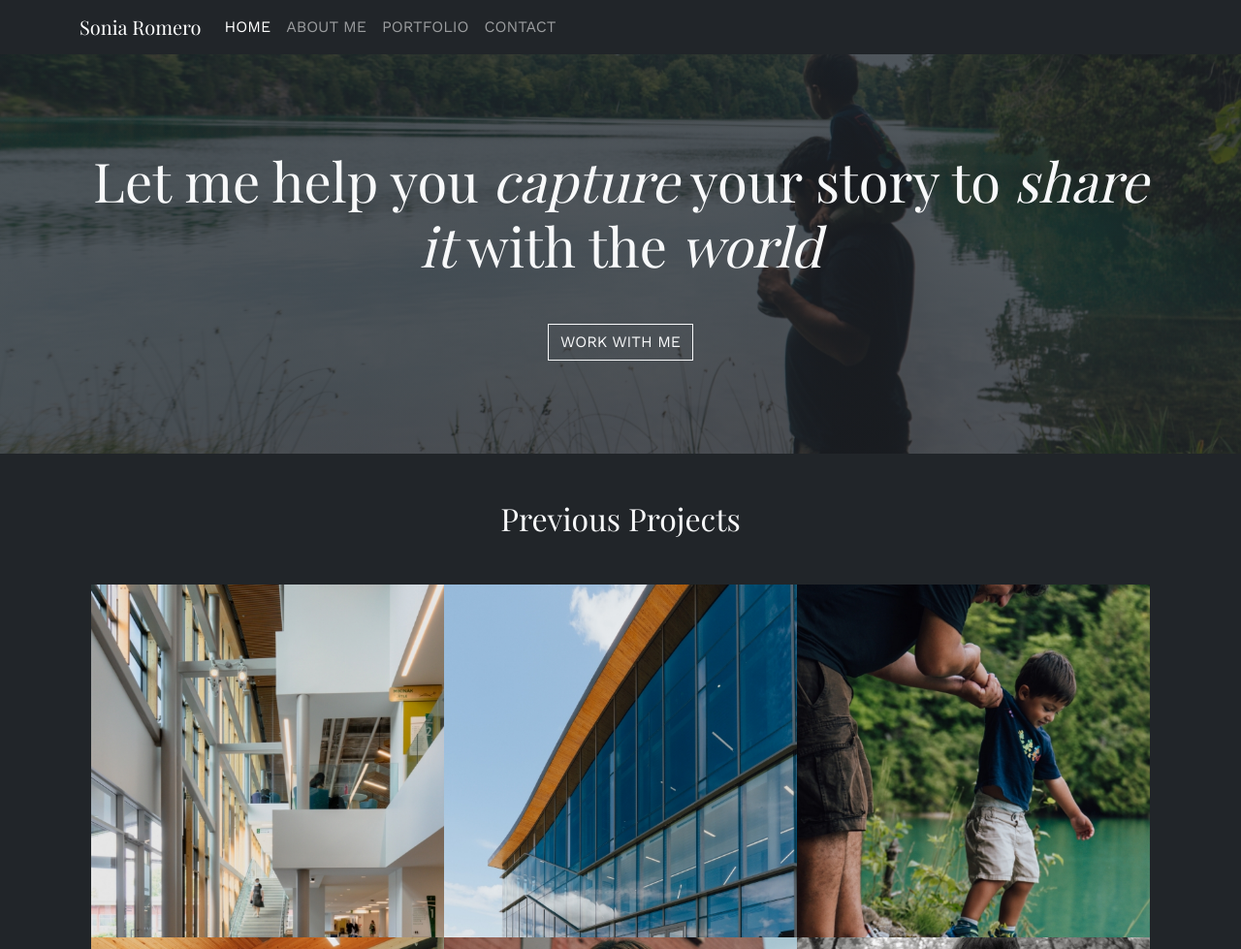
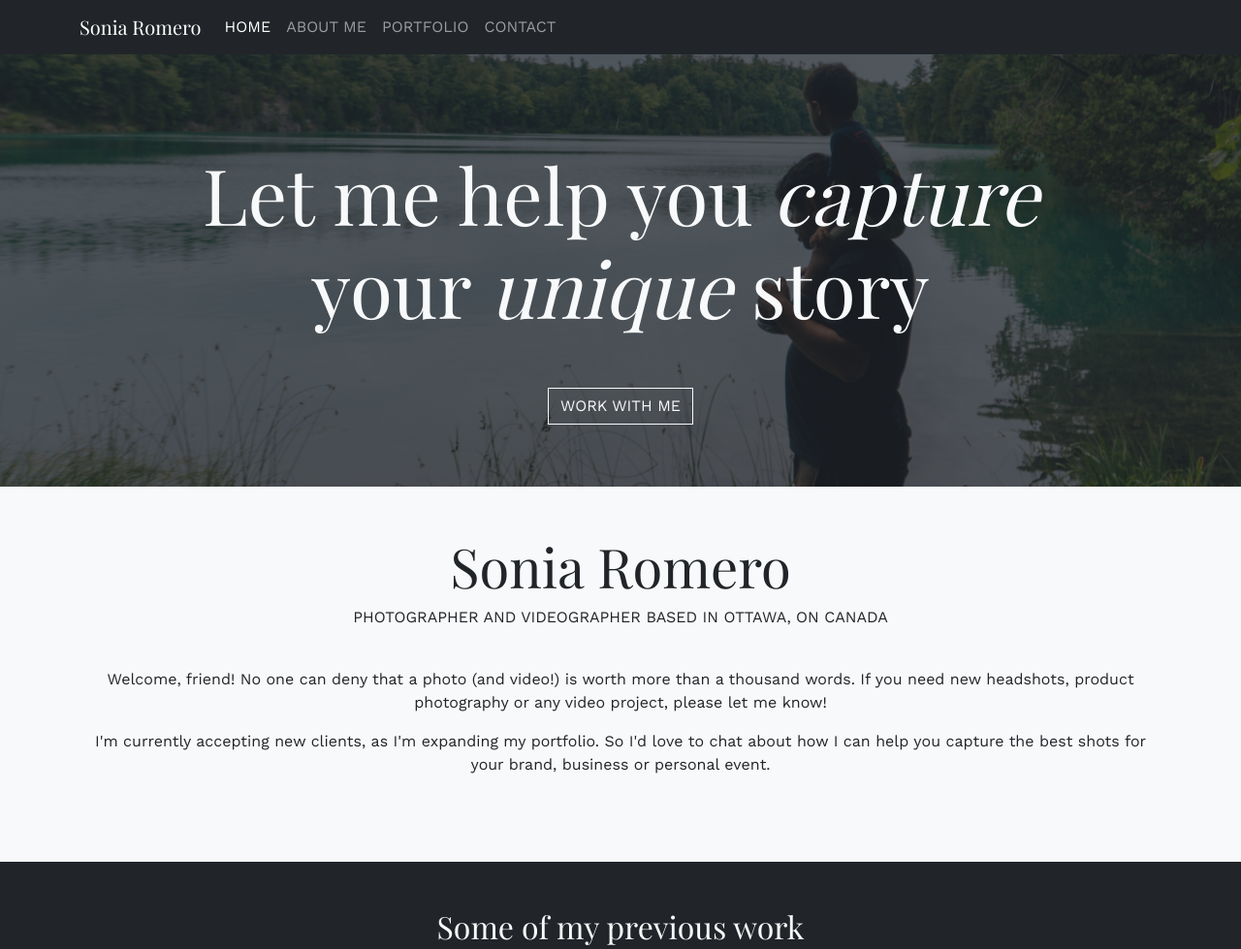
Before and after one commit to soniaromero90/portfolio, a plain HTML site: page index.html in a window 1280 px wide. Shown: the top 979 px of the page at 97% size. Drawn offline with nearby package versions, Linux system fonts and the light colour scheme; a web font is replaced by a local one.

```diff
--- a/index.html
+++ b/index.html
@@ -64,16 +64,28 @@
       <!-- Skip links for accesibility. This will not show on the front end of the page -->
 
       <a href="#banner" class="skip">Skip to banner</a>
+      <a href="#welcome" class="skip">Skip to welcome</a>
       <a href="#projects" class="skip">Skip to projects</a>
       <a href="#banner" class="skip">Skip to banner</a>
 
       <!-- Hero Section includes a background image, title and a button -->
 
-      <section class="banner p-5" id="banner">
+      <section class="banner" id="banner">
         <div class="container-xl text-light text-center pt-5 pb-5">
-          <h1 class="display-4 mb-5">Let me help you <em>capture</em> your story to <em>share it</em> with the <em>world</em></h1>
+          <h1 class="display-1 p-5">Let me help you <em>capture</em> your  <em>unique </em>story</h1>
 
-          <a role="button" class="btn btn-outline-primary text-light border-light rounded-0 text-uppercase" href="contact.html" aria-role="Go to the contact page to work with me">Work with me</a>
+          <a
+            role="button"
+
+            class="btn btn-outline-primary text-light border-light rounded-0 text-uppercase mb-3"
+
+            href="contact.html"
+
+            aria-role="Go to the contact page to work with me">
+
+            Work with me
+
+          </a>
 
         </div>
       </section>
@@ -83,11 +95,41 @@
 
     <main>
 
+      <section class="text-center p-5 bg-light" id="welcome">
+
+        <div>
+
+          <h2 class="display-4">Sonia Romero</h2>
+          <p class="text-uppercase mb-3">
+            Photographer and Videographer based in Ottawa, ON Canada
+          </p>
+
+          <div class="container p-4">
+
+            <p>
+            Welcome, friend! No one can deny that a photo (and video!) is worth more than a thousand words. If you need new headshots, product photography or any video project, please let me know!
+            </p>
+
+             <p>
+            I'm currently accepting new clients, as I'm expanding my portfolio. So I'd love to chat about how I can help you capture the best shots for your brand, business or personal event.
+            </p>
+
+          </div>
+
+
+
+
+        </div>
+
+
+
+      </section>
+
       <!-- Previous Projects section has a dark background colour, a title and a grid with images. This section will be displayed vertically on mobile -->
 
       <section class="Projects bg-dark text-light" id="projects">
         <div class="container text-center">
-          <h2 class="text-center pt-5 mb-5">Previous Projects</h2>
+          <h2 class="text-center pt-5 mb-5">Some of my previous work</h2>
 
           <!-- This will show the gallery with portfolio images  -->
 
@@ -267,7 +309,18 @@
 
           </div>
 
-          <a role="button" class="btn btn-outline-primary text-light border-light rounded-0 mb-5 text-uppercase" href="portfolio.html" aria-role="Go to this page see the complete portfolio">See portfolio</a>
+          <a
+            role="button"
+
+            class="btn btn-outline-primary text-light border-light rounded-0 mb-5 text-uppercase"
+
+            href="portfolio.html"
+
+            aria-role="Go to this page see the complete portfolio">
+
+              See full portfolio
+
+            </a>
 
 
 
@@ -282,10 +335,10 @@
         <div class="container">
           <div class="row align-items-center">
             <div class="col-sm-6">
-              <h3 class="mt-5">
+              <h3 class="mt-5 display-5">
                 Hello! I'm Sonia :)
               </h3>
-              <p class="mt-3">
+              <p class="mt-4 mb-5">
                 Photographer and video producer/editor. Currently studying the Interactive Media Design program at Algonquin College.
               </p>
 
```
Also changed, not shown: about.html (+13 -2 lines).
